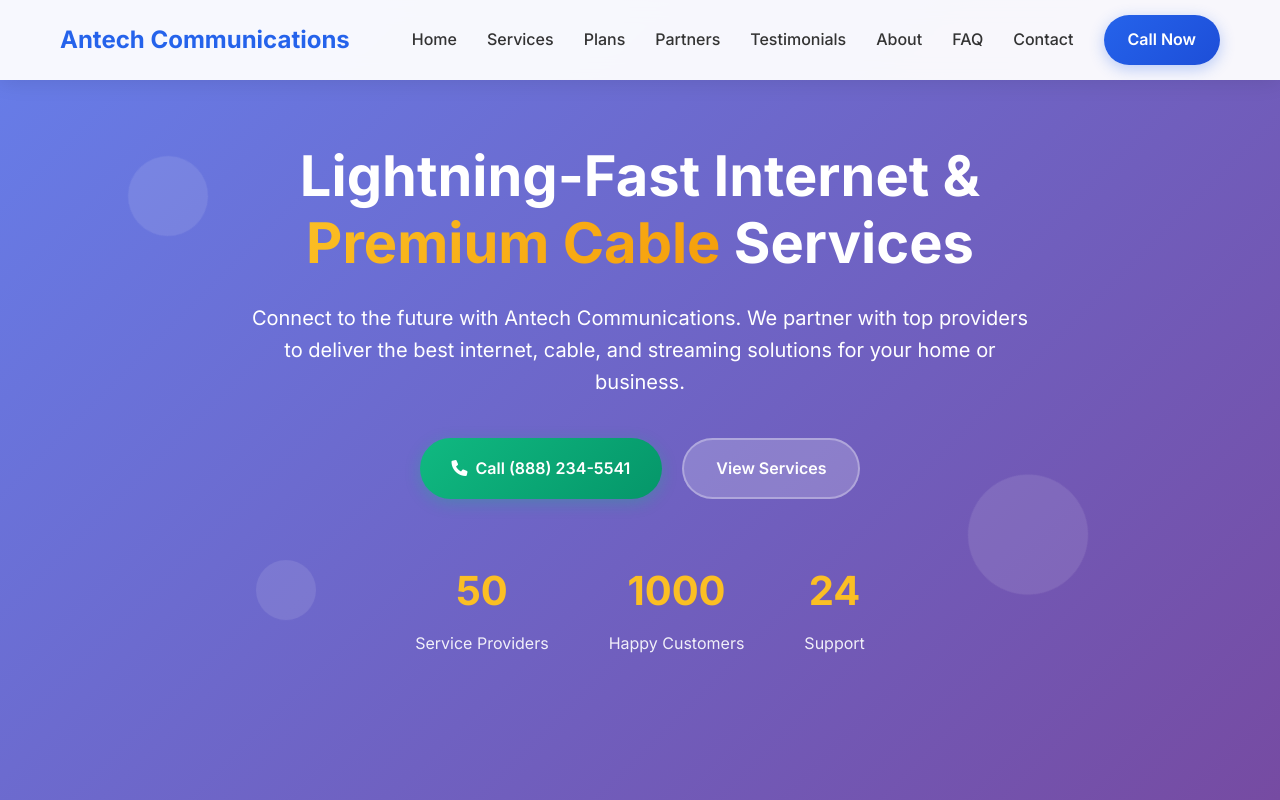
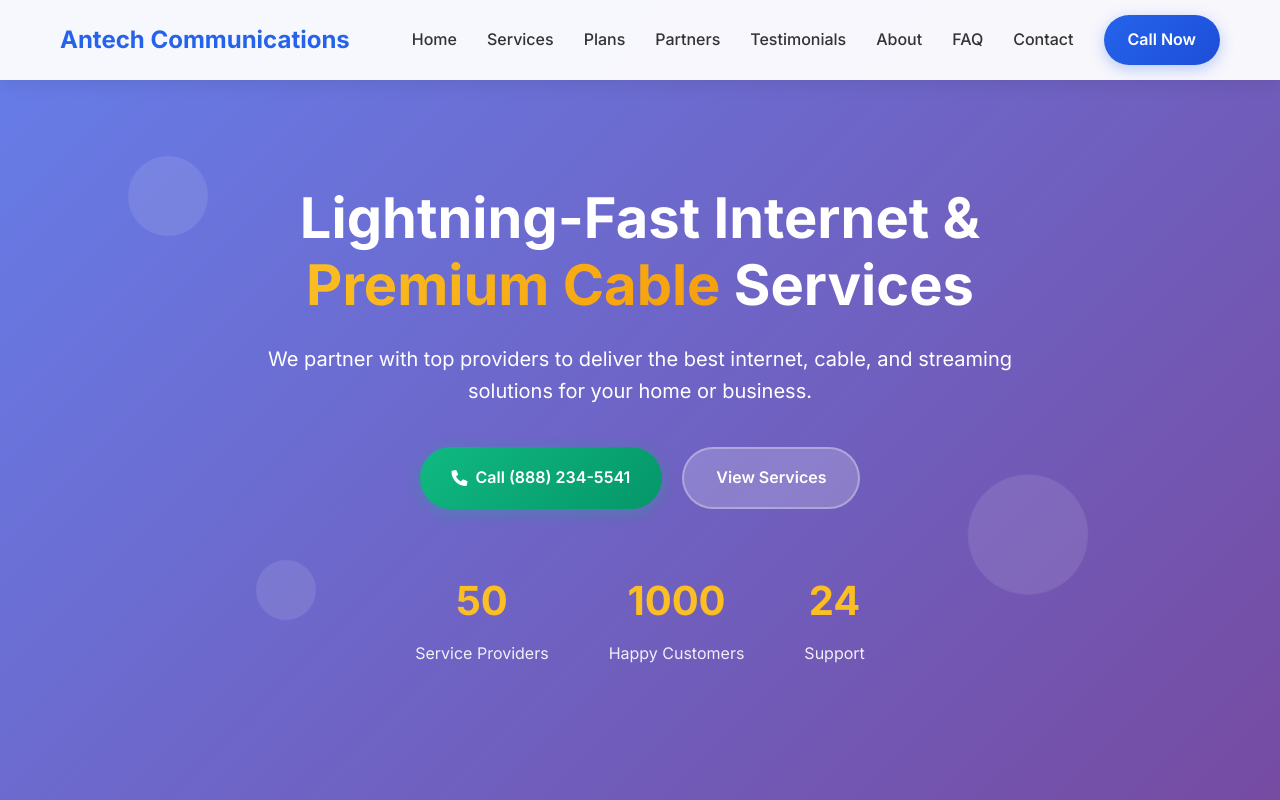
Before and after one commit to antechcommunications/antech-communication, a website built with Vite: page index.html in a window 1280 px wide. Shown: the top 800 px of the page. Built offline with nearby package versions, Linux system fonts and the light colour scheme.

Commit message:
Update index.html

```diff
--- a/index.html
+++ b/index.html
@@ -51,12 +51,12 @@
             <div class="floating-element element-3"></div>
         </div>
         <div class="hero-container">
-            <div class="hero-content">
+            <div class="hero-content"><br><br>
                 <h1 class="hero-title">
                     Lightning-Fast Internet & <span class="highlight">Premium Cable</span> Services
                 </h1>
                 <p class="hero-subtitle">
-                    Connect to the future with Antech Communications. We partner with top providers to deliver the best internet, cable, and streaming solutions for your home or business.
+                    We partner with top providers to deliver the best internet, cable, and streaming solutions for your home or business.
                 </p>
                 <div class="hero-buttons">
                     <a href="tel:+18882345541" class="btn btn-primary">
```
